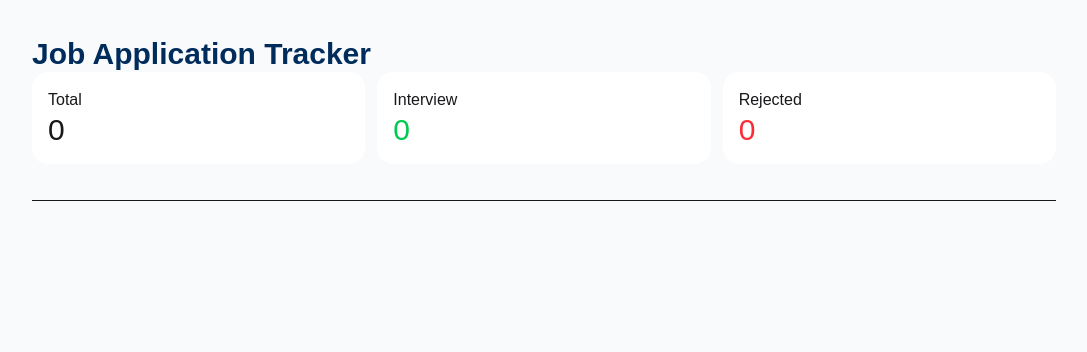
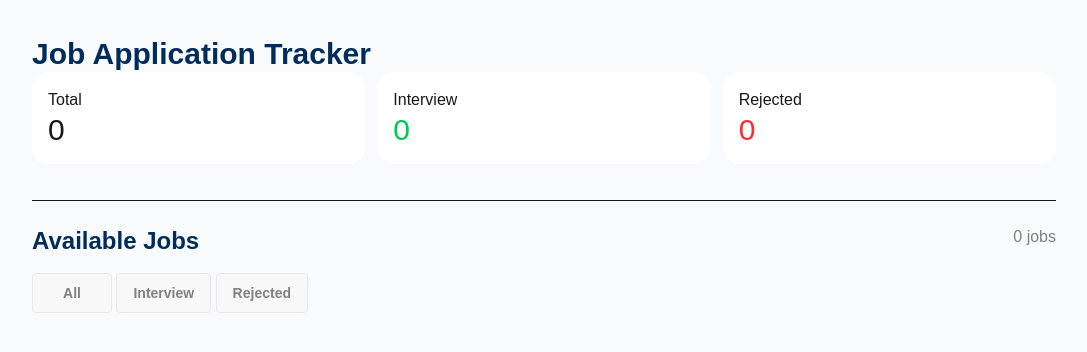
Before and after one commit to farhad202526/Assignment-4my, a plain HTML site: page index.html in a window 1280 px wide. Shown: the whole page, without its empty margins (96-1183 px from the left). Drawn offline with nearby package versions, Linux system fonts and the light colour scheme.

Commit message:
add main part and title add

```diff
--- a/index.html
+++ b/index.html
@@ -49,6 +49,23 @@
         </div>
     </header>
     <hr class=" w-[80%] mx-auto my-6 " >
+     <main class="w-[80%]  mx-auto">
+        <div class="flex justify-between pb-4">
+            <h3 class="text-[#002C5C] text-2xl font-semibold  ">Available Jobs</h3>
+            <p class="text-neutral/50"><samp id="jobs">0 </samp> jobs</p>
+        </div>
+
+        <div class=" mb-7">
+            <!-- <button class="btn bg-blue-600 text-white">All</button> -->
+
+            <button onclick="toggle ('all-btn')" id="all-btn" class="btn text-neutral/50 w-20 ">All</button>
+            <button onclick="toggle ('interview-btn')" id="interview-btn" class="btn text-neutral/50">Interview</button>
+            <button onclick="toggle ('Rejected-btn')" id="Rejected-btn" class="btn text-neutral/50">Rejected</button>
+        </div>
+
+
+
+    </main>
 
 
     <script src="script.js"></script>
```
